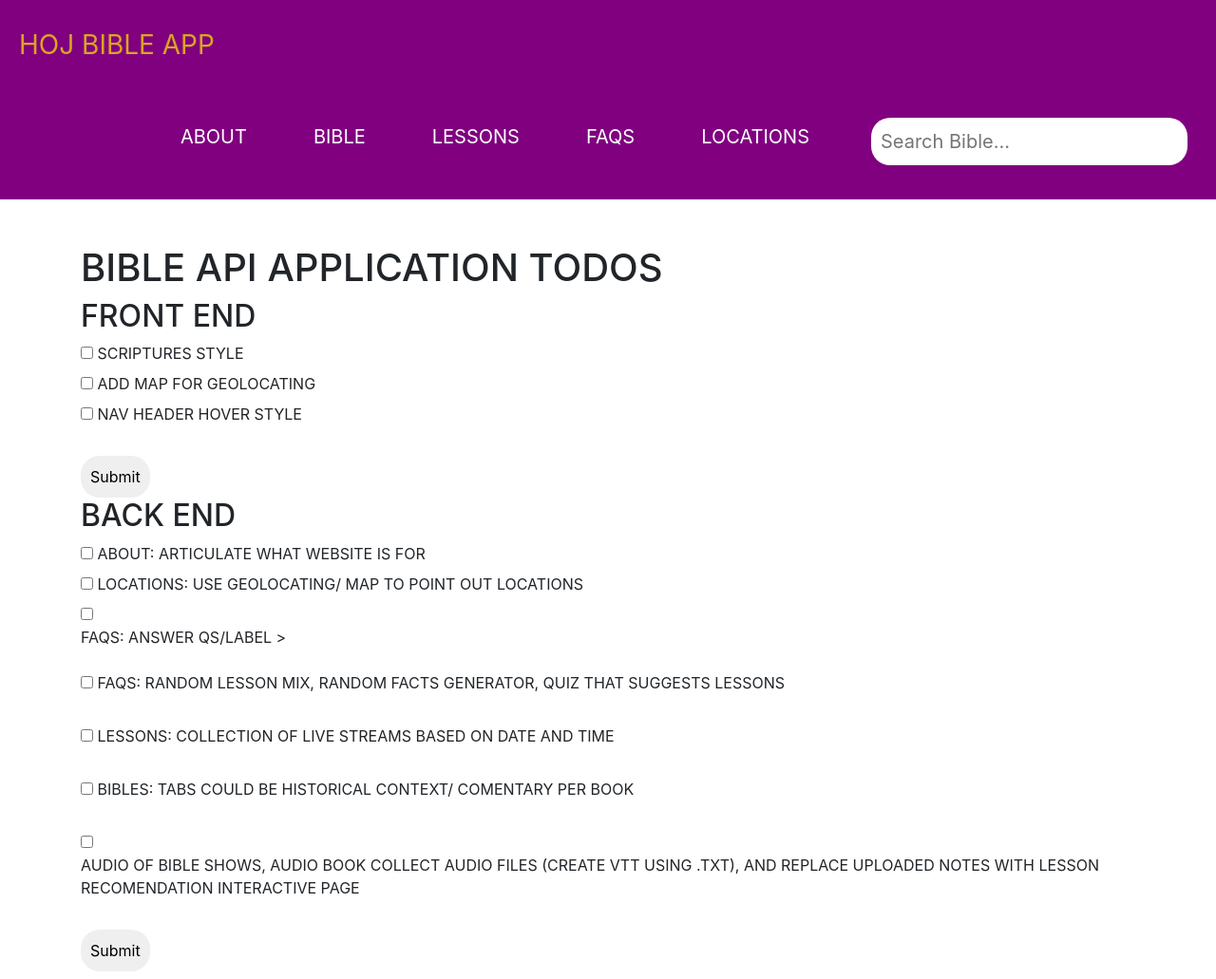
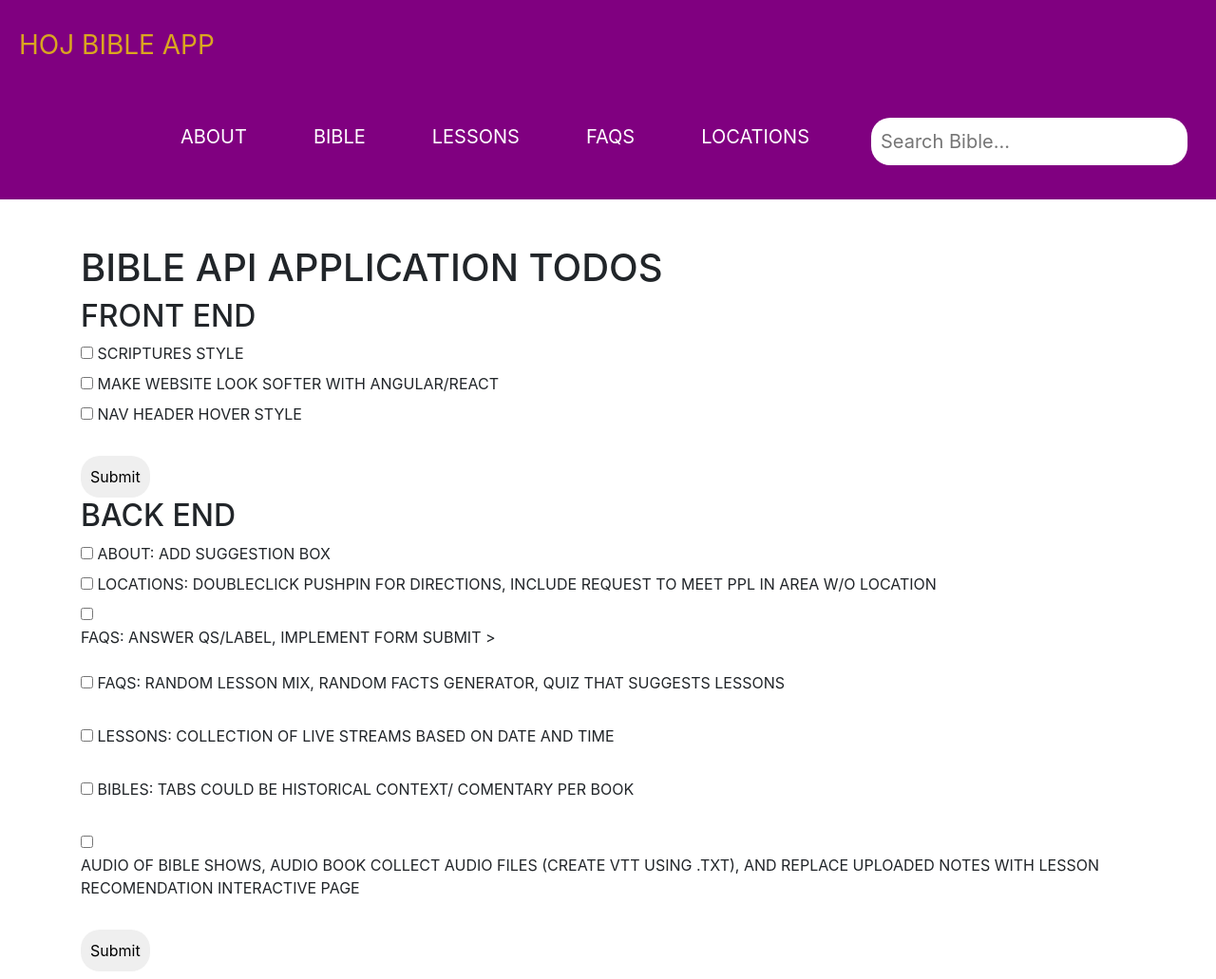
Before and after one commit to ZoeMitchelll/Sandbox, a plain HTML site: page index.html in a window 1280 px wide. Shown: the whole page at 95% size. Drawn offline with nearby package versions, Linux system fonts and the light colour scheme.

Commit message:
Updated ToDos Finished geolocation on map

```diff
--- a/index.html
+++ b/index.html
@@ -151,7 +151,7 @@
         <input type="checkbox" id="front1" name="vehicle1" value="Bike" />
         <label for="front1">Scriptures Style</label><br />
         <input type="checkbox" id="front2" name="vehicle2" value="Car" />
-        <label for="front2">Add map for geolocating</label><br />
+        <label for="front2">Make website look softer with angular/react</label><br />
         <input type="checkbox" id="front3" name="vehicle3" value="Boat" />
         <label for="front3">Nav Header hover style</label><br /><br />
         <input type="submit" value="Submit" />
@@ -159,13 +159,12 @@
       <h2>Back End</h2>
       <form action="/action_page.php">
         <input type="checkbox" id="back1" name="vehicle1" value="Bike" />
-        <label for="back1">About: Articulate what website is for</label><br />
+        <label for="back1">About: Add suggestion box</label><br />
         <input type="checkbox" id="back2" name="vehicle2" value="Car" />
-        <label for="back2"
-          >Locations: use geolocating/ map to point out locations</label
+        <label for="back2">Locations: doubleclick pushpin for directions, include request to meet ppl in area w/o location</label
         ><br />
         <input type="checkbox" id="back3" name="vehicle3" value="Boat" />
-        <label for="back3">FAQS: answer Qs/label
+        <label for="back3">FAQS: answer Qs/label, implement form submit
         ><br /><br />
         <input type="checkbox" id="back4" name="vehicle3" value="Boat" />
         <label for="back4"
```
Also changed, not shown: app.js (+4 -5 lines), location.html (+1 -1 lines).
